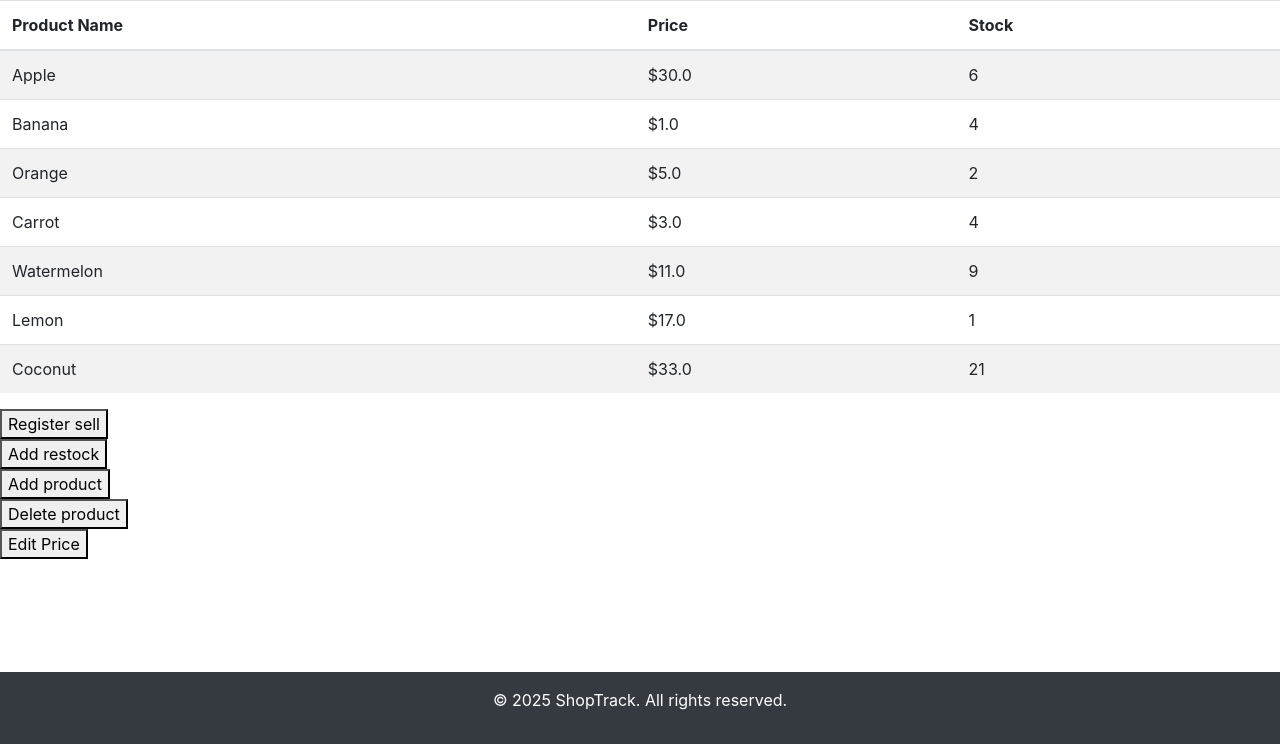
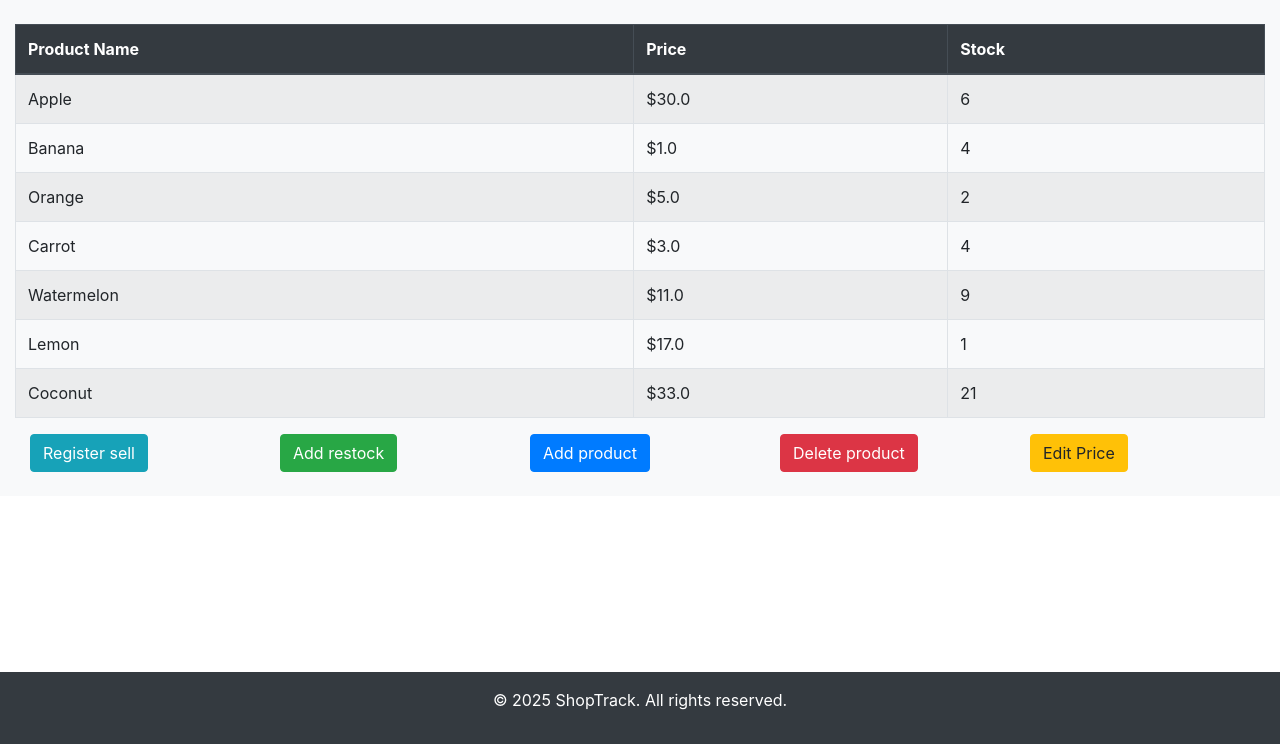
Before and after one commit to luca-avila/ShopTrack, a Flask app: page /products in a window 1280 px wide. Shown: the part 56-800 px from the top of the page. Run offline with Flask 3, Linux system fonts and the light colour scheme; data comes from the database, SQL or seed files in the repository; both versions use the stored data as it was after the commit; some libraries are stand-ins or nearby versions.

Commit message:
Complete basic style of base and products

```diff
--- a/templates/base.html
+++ b/templates/base.html
@@ -26,7 +26,6 @@
                 </div>
             </div>
         </nav>
-
     </header>
 
     <main>
--- a/templates/products.html
+++ b/templates/products.html
@@ -5,8 +5,9 @@
 {% endblock %}
 
 {% block content %}
-    <table class="table table-striped">
-        <thead>
+    <div class="container-fluid bg-light py-4">
+        <table class="table table-striped table-bordered">
+            <thead class="thead-dark">
                 <tr>
                     <th>Product Name</th>
                     <th>Price</th>
@@ -23,21 +24,34 @@
                 {% endfor %}
             </tbody>
         </table>
-    <div>
+        <div class="container-fluid">
+            <div class="row">
+                <div class="col">
                     <form method="get" action="/sell">
-            <button type="submit">Register sell</button>
-        </form>
-        <form method="get" action="/restock">
-            <button type="submit">Add restock</button>
-        </form>
-        <form method="get" action="/add_product">
-            <button type="submit">Add product</button>
-        </form>
-        <form method="get" action="/delete_product">
-            <button type="submit">Delete product</button>
-        </form>
-        <form method="get" action="/edit_price">
-            <button type="submit">Edit Price</button>
+                        <button type="submit" class="btn btn-info">Register sell</button>
                     </form>
                 </div>
+                <div class="col">
+                    <form method="get" action="/restock">
+                        <button type="submit" class="btn btn-success">Add restock</button>
+                    </form>
+                </div>
+                <div class="col">
+                    <form method="get" action="/add_product">
+                        <button type="submit" class="btn btn-primary">Add product</button>
+                    </form>
+                </div>
+                <div class="col">
+                    <form method="get" action="/delete_product">
+                        <button type="submit" class="btn btn-danger">Delete product</button>
+                    </form>
+                </div>
+                <div class="col">
+                    <form method="get" action="/edit_price">
+                        <button type="submit" class="btn btn-warning">Edit Price</button>
+                    </form>
+                </div>
+            </div>
+        </div>
+    </div>
 {% endblock %}
```
Also changed, not shown: store.db. Lines whose indentation alone changed are shown as unchanged.
